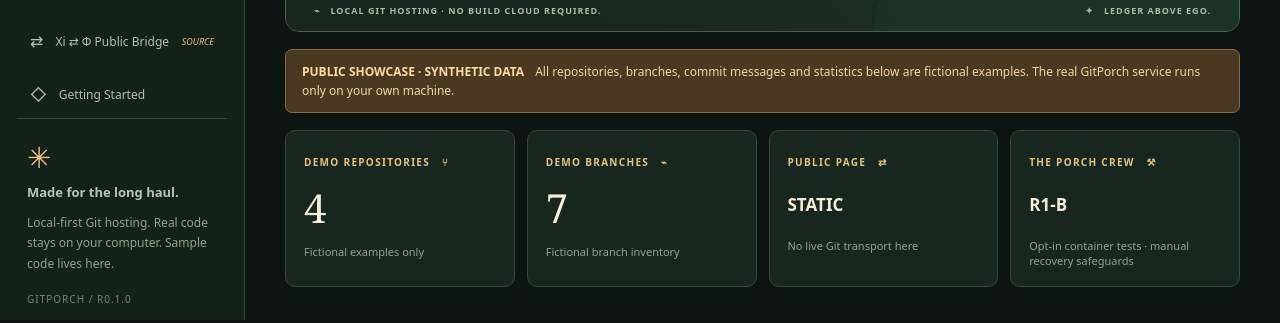
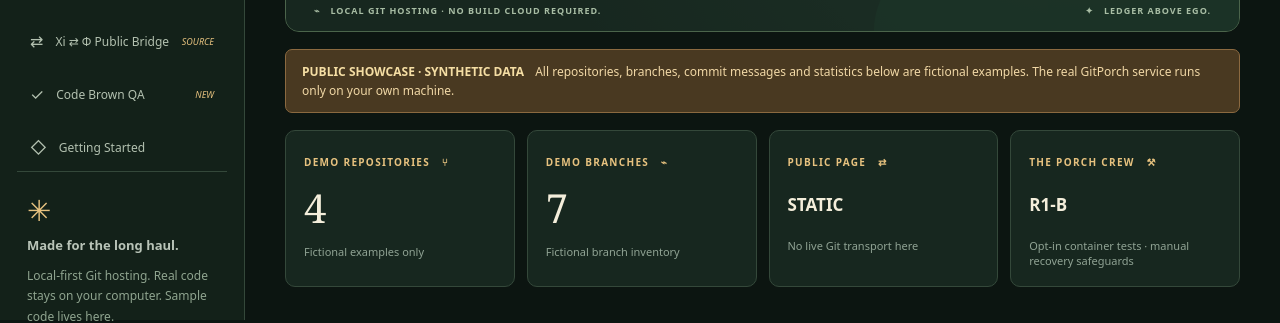
Before and after one commit to MichaelWave369/GitPorch, a website: page docs/index.html in a window 1280 px wide. Shown: the part 480-803 px from the top of the page. Drawn offline with Linux system fonts and the light colour scheme.

Commit message:
feat(code-brown): surface QA checklist and CLI

```diff
--- a/docs/index.html
+++ b/docs/index.html
@@ -20,6 +20,7 @@
   <a href="#ledger">▤ <span>Demo Ledger</span></a>
   <a href="#features">✳ <span>What Works</span></a>
   <a href="./xi-bridge-reference.html">⇄ <span>Xi ⇄ Φ Public Bridge</span><i>SOURCE</i></a>
+  <a href="./code-brown.html">✓ <span>Code Brown QA</span><i>NEW</i></a>
   <a href="#start">◇ <span>Getting Started</span></a>
   </nav>
   <div class="side-foot"><span>✳</span><strong>Made for the long haul.</strong><p>Local-first Git hosting. Real code stays on your computer. Sample code lives here.</p><small>GITPORCH / R0.1.0</small></div>
```
